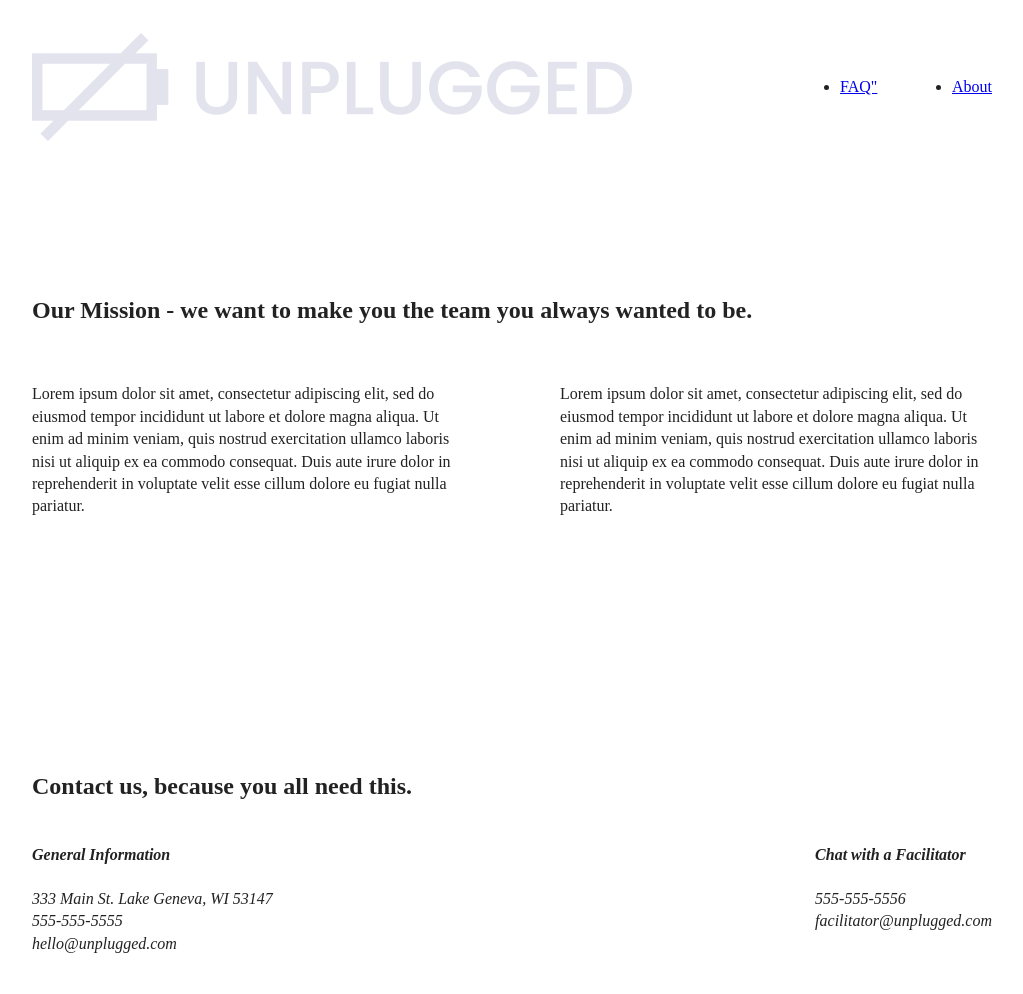
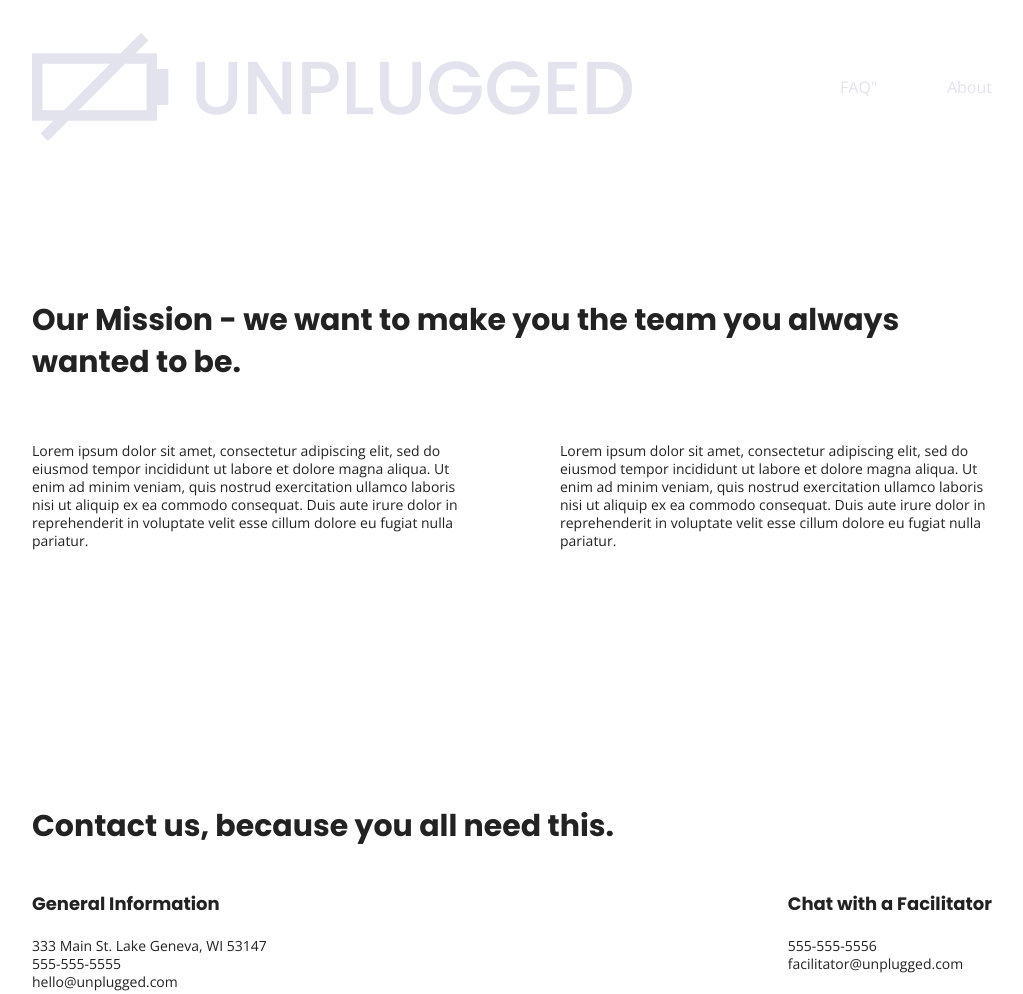
Before and after one commit to MandyHarmony/unplugged-retreat, a website: page about/index.html in a window 1280 px wide. Shown: the top 994 px of the page, without its empty margins (128-1151 px from the left). Drawn offline with nearby package versions, Linux system fonts and the light colour scheme.

Commit message:
Added general styles

```diff
--- a/about/index.html
+++ b/about/index.html
@@ -4,6 +4,8 @@
 <head>
   <meta charset="utf-8">
   <title></title>
+  <!-- Google Fonts -->
+<link href="https://fonts.googleapis.com/css?family=Open+Sans:400,700|Poppins:500,700" rel="stylesheet">
   <meta name="description" content="">
   <meta name="viewport" content="width=device-width, initial-scale=1">
 
--- a/css/main.css
+++ b/css/main.css
@@ -86,7 +86,63 @@ textarea {
 /* ==========================================================================
    Author's custom styles
    ========================================================================== */
-.content-wrapper {
+/* General Styles */
+
+html {
+  font-size: 16px;
+}
+
+body {
+  font-family: 'Open Sans', sans-serif;
+  font-size: 1em;
+  text-align: left;
+
+}
+
+ul,
+ol {
+  list-style-type: none;
+  text-transform: capitalize;
+  font-size: 1em;
+  color: white;
+
+}
+
+a {
+  color: #e2e3ed;
+  text-decoration: none;
+}
+
+h2 {
+  font-family: 'Poppins', sans-serif;
+  font-size: 1.875em;
+}
+
+h3,
+h4 {
+  font-family: 'Poppins', sans-serif;
+  font-size: 1.125em;
+  margin: 20px 0;
+}
+
+p {
+  font-size: .875em;
+  line-height: 1.285;
+}
+
+img {
+
+}
+
+figure {
+
+}
+
+address {
+ font-style: normal;
+}
+
+   .content-wrapper {
   width: 90%;
   margin: 50px 0;
 }
```
Also changed, not shown: faq/index.html (+2 -0 lines), index.html (+2 -0 lines).
